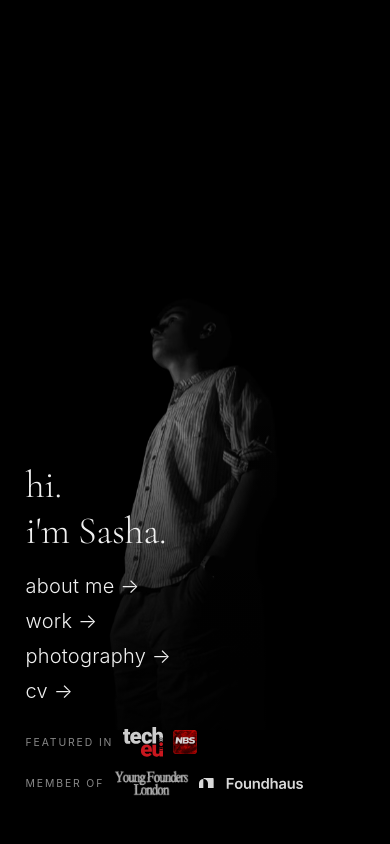
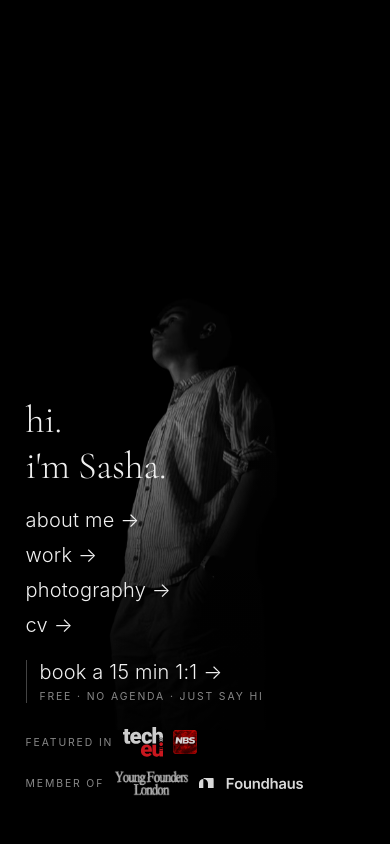
Before and after one commit to Fluffik3666/Portfolio, a Flask app: page / in a window 390 px wide. Run offline with Flask 3, Linux system fonts and the light colour scheme; some libraries are stand-ins or nearby versions.

Commit message:
feat: offer a 15 minute 1:1 in the hero and about
Nowhere on the site could someone actually reach me except an email
address at the bottom of about, so the booking link goes in both places
people land: the hero nav, and the credits stack in about.

Written in the site's own vocabulary rather than a landing-page button.
The page has no filled element anywhere — it's thin serif, hairline
borders and quiet arrow links — so a white pill read as something
bolted on from another site.

In the hero it's a fifth nav line, at the same scale as the other four,
marked out by a hairline left rule and an uppercase note in the same
style as the "featured in" label below it. It fades in as a block once
the four nav lines have landed. It carries no data-target, so the
section-navigation handler lets it through to open normally, the same
way the cv link already does.

In about it's a third credit block, labelled and built from the same
card as "featured in" and "member of" — one shade brighter at rest and
lighting up fully on hover, because this one is an invitation rather
than a fact. The serif "15 min" badge takes the logo slot, so the
card's text starts on the same edge as the credits above it, and the
block inherits the existing .featured-in reveal.

Co-Authored-By: Claude Opus 5 (1M context) <noreply@anthropic.com>
Claude-Session: https://claude.ai/code/session_01CbPBtd9FKUGvYQ9smZNf2U

```diff
--- a/src/static/css/index.css
+++ b/src/static/css/index.css
@@ -172,6 +172,37 @@ img {
     margin-top: 0.4rem;
 }
 
+/* The booking line. A rule and a little air are enough to say "this one is
+   different" without a filled button, which the rest of the page gives no
+   precedent for. Fades in as a block after the four nav lines have landed. */
+.nav-book {
+    margin-top: 0.9rem;
+    padding-left: 1rem;
+    border-left: 1px solid rgba(240, 240, 240, 0.28);
+    opacity: 0;
+    transition: border-color 0.3s ease;
+}
+
+.nav-book:hover {
+    border-color: var(--white);
+}
+
+/* The group fades in as one, so the link inside skips the nav stagger */
+.nav-book .nav-link {
+    opacity: 1;
+}
+
+/* Same micro-label as "featured in" below it */
+.nav-book-note {
+    display: block;
+    margin-top: 0.5rem;
+    font-size: 0.72rem;
+    font-weight: 400;
+    letter-spacing: 0.18em;
+    text-transform: uppercase;
+    color: var(--grey);
+}
+
 /* ── Hero press credit ── */
 .hero-credits {
     display: flex;
@@ -1742,6 +1807,16 @@ img {
         gap: 0.7rem;
     }
 
+    .nav-book {
+        margin-top: 0.7rem;
+        padding-left: 0.8rem;
+    }
+
+    .nav-book-note {
+        margin-top: 0.4rem;
+        font-size: 0.65rem;
+    }
+
     .hero-credits {
         margin-top: 1.5rem;
         gap: 0.8rem 1.4rem;
--- a/src/static/js/index.js
+++ b/src/static/js/index.js
@@ -92,6 +92,11 @@
             { opacity: 0, y: 20 },
             { opacity: 1, y: 0, duration: 0.6, stagger: 0.1 },
             '-=0.4'
+        )
+        .fromTo('.nav-book',
+            { opacity: 0, y: 15 },
+            { opacity: 1, y: 0, duration: 0.5 },
+            '-=0.25'
         )
         .fromTo('.hero-press',
             { opacity: 0, y: 15 },
--- a/src/templates/index.html
+++ b/src/templates/index.html
@@ -44,6 +44,15 @@
                 <a href="#work" class="nav-link" data-target="work">work <span>&rarr;</span></a>
                 <a href="#photography" class="nav-link" data-target="photography">photography <span>&rarr;</span></a>
                 <a href="/cv" class="nav-link" target="_blank" rel="noopener">cv <span>&rarr;</span></a>
+
+                <!-- The nav is the hero's whole interface, so the booking
+                     belongs in it, at the same scale as everything else. A
+                     hairline rule marks the one line that isn't about
+                     looking around. -->
+                <div class="nav-book">
+                    <a href="https://calendar.app.google/N4Nr3FhXFBiehM8q8" class="nav-link" target="_blank" rel="noopener">book a 15 min 1:1 <span>&rarr;</span></a>
+                    <span class="nav-book-note">free &middot; no agenda &middot; just say hi</span>
+                </div>
             </nav>
             <div class="hero-credits">
                 <div class="hero-press">
@@ -165,6 +174,20 @@
                         <span class="featured-in-arrow">&rarr;</span>
                     </a>
                 </div>
+            </div>
+
+            <div class="featured-in featured-in--secondary">
+                <h3 class="featured-in-label">book a 1:1</h3>
+                <a class="featured-in-card featured-in-card--book"
+                   href="https://calendar.app.google/N4Nr3FhXFBiehM8q8"
+                   target="_blank" rel="noopener">
+                    <span class="book-badge">15<span class="book-badge-unit">min</span></span>
+                    <span class="featured-in-body">
+                        <span class="featured-in-title">Fifteen minutes in my calendar</span>
+                        <span class="featured-in-meta">Free, no agenda &mdash; tell me what you're building, or just say hi</span>
+                    </span>
+                    <span class="featured-in-arrow">&rarr;</span>
+                </a>
             </div>
 
             <div class="about-links">
```
Also changed, not shown: other parts of src/static/css/index.css (+43 -0 lines).
